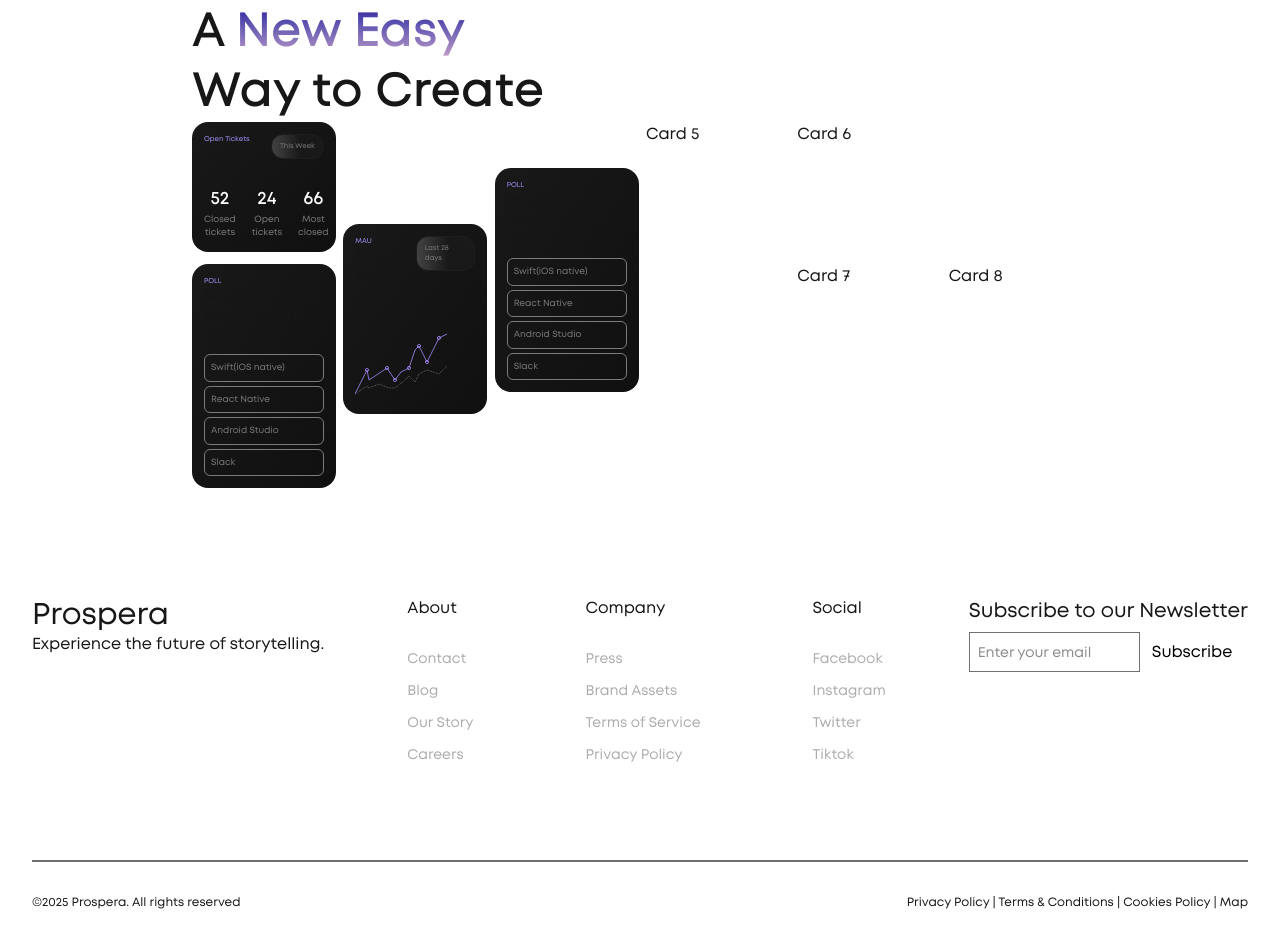
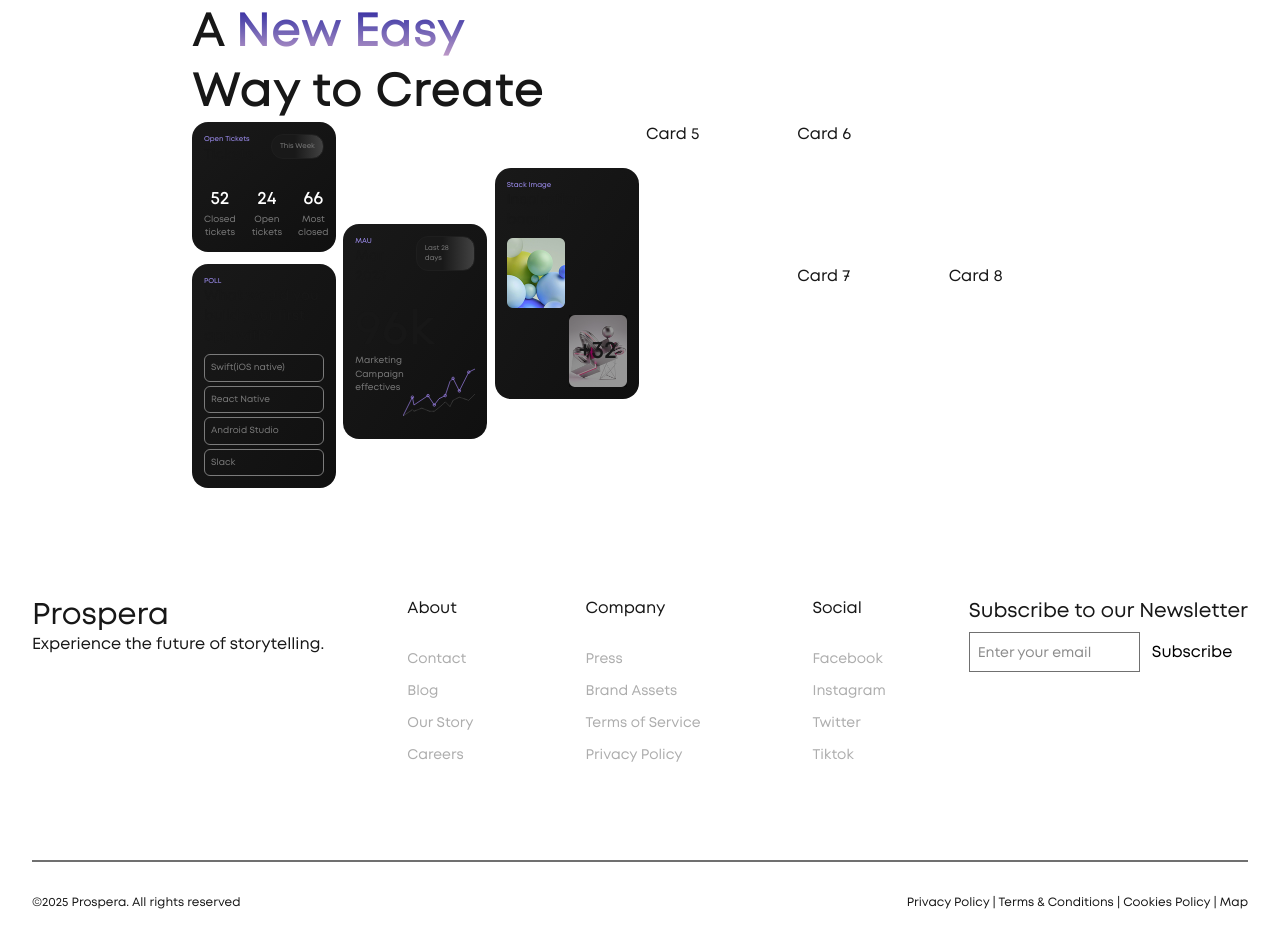
Before and after one commit to tuandoan23/prospera-landing-page, a Next.js app: page / in a window 1280 px wide. Shown: the part 840-1771 px from the top of the page. Built offline with nearby package versions, Linux system fonts and the light colour scheme.

Commit message:
complete next 2 cards

```diff
--- a/src/components/herosection2/Mau.tsx
+++ b/src/components/herosection2/Mau.tsx
@@ -2,7 +2,7 @@
 import { NextPage } from "next";
 import { motion } from "framer-motion";
 import useMediaQuery from "@/hooks/useMediaQuery";
-import { fadeInDown, fadeInLeft } from "@/animations/variants";
+import { fadeInDown, fadeInRight } from "@/animations/variants";
 
 interface Props {}
 
@@ -10,11 +10,11 @@ const Mau: NextPage<Props> = ({}) => {
   const isMobile = useMediaQuery("(max-width: 768px)");
   return (
     <motion.div
-      variants={isMobile ? fadeInLeft : fadeInDown}
+      variants={isMobile ? fadeInRight : fadeInDown}
       initial="hidden"
       whileInView="visible"
       viewport={{ once: true }}
-      className="min-w-36 rounded-2xl bg-gradient-to-br from-[#191919] to-[#101010] p-2 sm:p-3"
+      className="min-w-36 rounded-2xl bg-gradient-to-br from-[#191919] to-[#101010] p-2 pb-0.5 sm:p-3"
     >
       <div className="mb-5 flex justify-between">
         <div>
@@ -24,18 +24,33 @@ const Mau: NextPage<Props> = ({}) => {
         <div
           className="text-7b h-fit rounded-xl border-[1px] border-[#1E1E1E] px-2 py-1.5 text-[7px]"
           style={{
-            background: "linear-gradient(270deg, #191919 45%, #424242 100%)",
+            background: "linear-gradient(90deg, #191919 45%, #424242 100%)",
           }}
         >
           Last 28 days
         </div>
       </div>
       <div className="relative">
+        <div className="max-w-3/5">
+          <h1 className="m-0 text-5xl font-bold">96k</h1>
+          <p className="text-7b text-[9px]">Marketing Campaign effectives</p>
+        </div>
+        <div className="-mt-12 flex justify-end">
+          <Chart />
+        </div>
+      </div>
+    </motion.div>
+  );
+};
+
+const Chart = () => {
+  return (
+    <div className="relative max-w-3/5">
       <svg
-          viewBox="0 0 300 100"
+        viewBox="0 0 230 115"
         fill="none"
         xmlns="http://www.w3.org/2000/svg"
-          className="absolute h-24 w-full"
+        className="absolute h-20 w-full"
       >
         <path
           d="M0,150 L30,90 L35,115 L80,85 L100,115 L115,95 L135,85 L150,40 L160,30 L180,70 L210,10 L230,0"
@@ -101,10 +116,10 @@ const Mau: NextPage<Props> = ({}) => {
         />
       </svg>
       <svg
-          viewBox="0 0 300 100"
+        viewBox="0 0 230 115"
         fill="none"
         xmlns="http://www.w3.org/2000/svg"
-          className="h-24 w-full"
+        className="h-20 w-full"
       >
         <path
           d="M0,150 L30,130 L35,135 L60,125 L85,135 L100,135 L125,115 L135,105 L150,120 L160,100 L180,90 L210,100 L230,80"
@@ -115,7 +130,6 @@ const Mau: NextPage<Props> = ({}) => {
         />
       </svg>
     </div>
-    </motion.div>
   );
 };
 
--- a/src/components/herosection2/OpenTickets.tsx
+++ b/src/components/herosection2/OpenTickets.tsx
@@ -28,7 +28,7 @@ const OpenTickets: NextPage<Props> = ({}) => {
         <div
           className="text-7b h-fit rounded-xl border-[1px] border-[#1E1E1E] px-2 py-1.5 text-[7px]"
           style={{
-            background: "linear-gradient(270deg, #191919 45%, #424242 100%)",
+            background: "linear-gradient(90deg, #191919 45%, #424242 100%)",
           }}
         >
           This Week
--- /dev/null
+++ b/src/components/herosection2/StackImage.tsx
@@ -0,0 +1,43 @@
+"use client";
+import { NextPage } from "next";
+import Image from "next/image";
+import { motion } from "framer-motion";
+import useMediaQuery from "@/hooks/useMediaQuery";
+import { fadeInLeft, fadeInUp } from "@/animations/variants";
+import Img1 from "@/assets/images/inspiration1.png";
+import Img2 from "@/assets/images/inspiration2.png";
+
+interface Props {}
+
+const StackImage: NextPage<Props> = ({}) => {
+  const isMobile = useMediaQuery("(max-width: 768px)");
+  return (
+    <motion.div
+      variants={isMobile ? fadeInLeft : fadeInUp}
+      initial="hidden"
+      whileInView="visible"
+      viewport={{ once: true }}
+      className="min-w-36 rounded-2xl bg-gradient-to-br from-[#191919] to-[#101010] p-2 sm:p-3"
+    >
+      <div className="mb-2 flex justify-between">
+        <div>
+          <p className="text-secondary text-[7px]">Stack Image</p>
+          <p className="text-sm font-bold">Inspiration board</p>
+        </div>
+      </div>
+      <div className="grid grid-cols-2 grid-rows-2 gap-1">
+        <div className="col-start-1 row-start-1">
+          <Image src={Img1} alt="Inspiration board 1" className="" />
+        </div>
+        <div className="relative col-start-2 row-start-2">
+          <div className="absolute z-10 flex h-full w-full items-center justify-center bg-black/40">
+            <span className="text-2xl font-bold">+32</span>
+          </div>
+          <Image src={Img2} alt="Inspiration board 2" className="" />
+        </div>
+      </div>
+    </motion.div>
+  );
+};
+
+export default StackImage;
--- a/src/sections/HeroSection2.tsx
+++ b/src/sections/HeroSection2.tsx
@@ -4,6 +4,7 @@ import { motion } from "framer-motion";
 import OpenTickets from "@/components/herosection2/OpenTickets";
 import Poll from "@/components/herosection2/Poll";
 import Mau from "@/components/herosection2/Mau";
+import StackImage from "@/components/herosection2/StackImage";
 
 interface Props {}
 
@@ -75,7 +76,7 @@ const HeroSection2: NextPage<Props> = ({}) => {
           <Mau />
         </div>
         <div className="order-3 md:order-none md:col-start-3 md:row-start-2 md:-mt-24">
-          <Poll />
+          <StackImage />
         </div>
         <div className="order-5 md:order-none md:col-start-4 md:row-span-1">
           Card 5
```
Also changed, not shown: src/assets/images/inspiration1.png (added), src/assets/images/inspiration2.png (added). Lines whose indentation alone changed are shown as unchanged.
